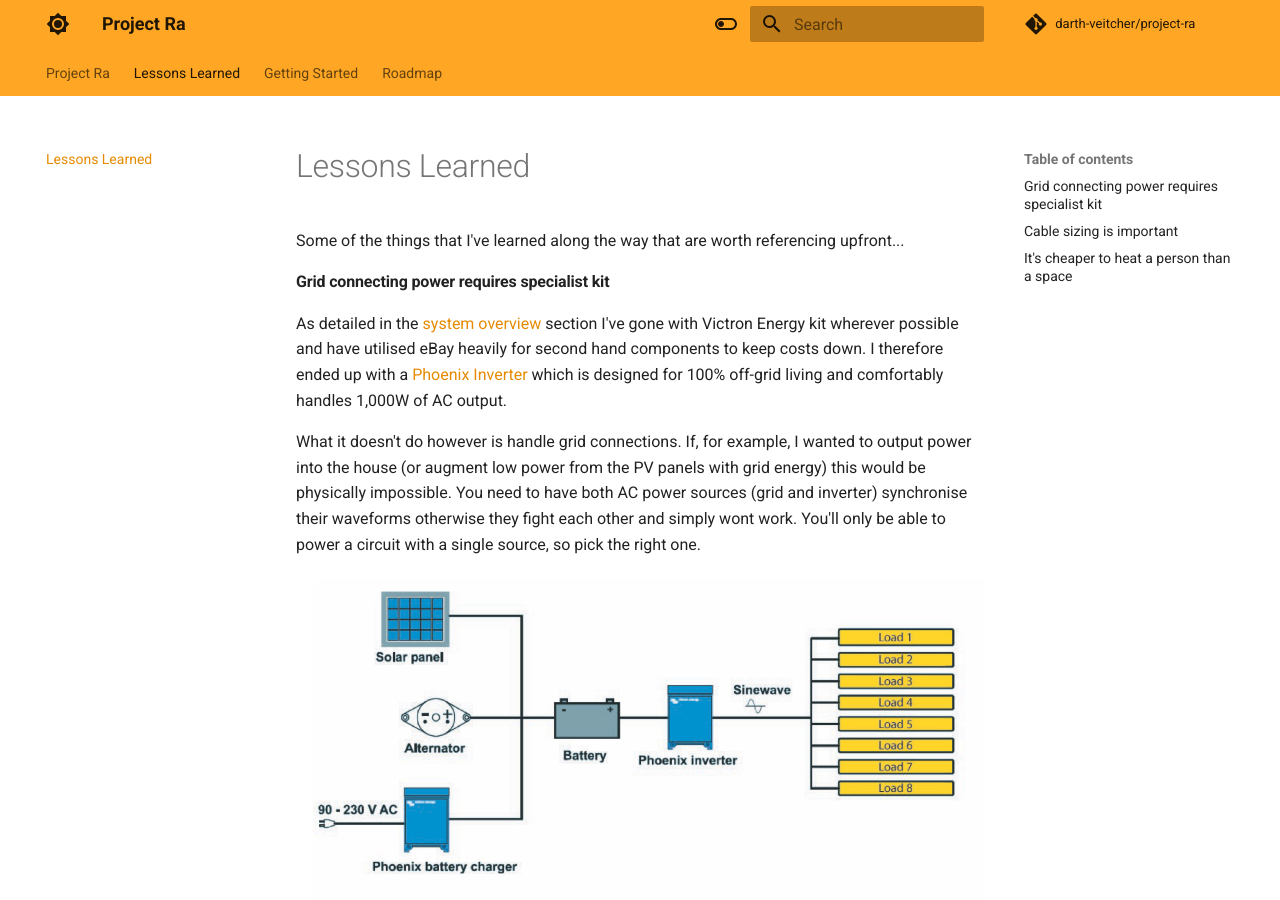
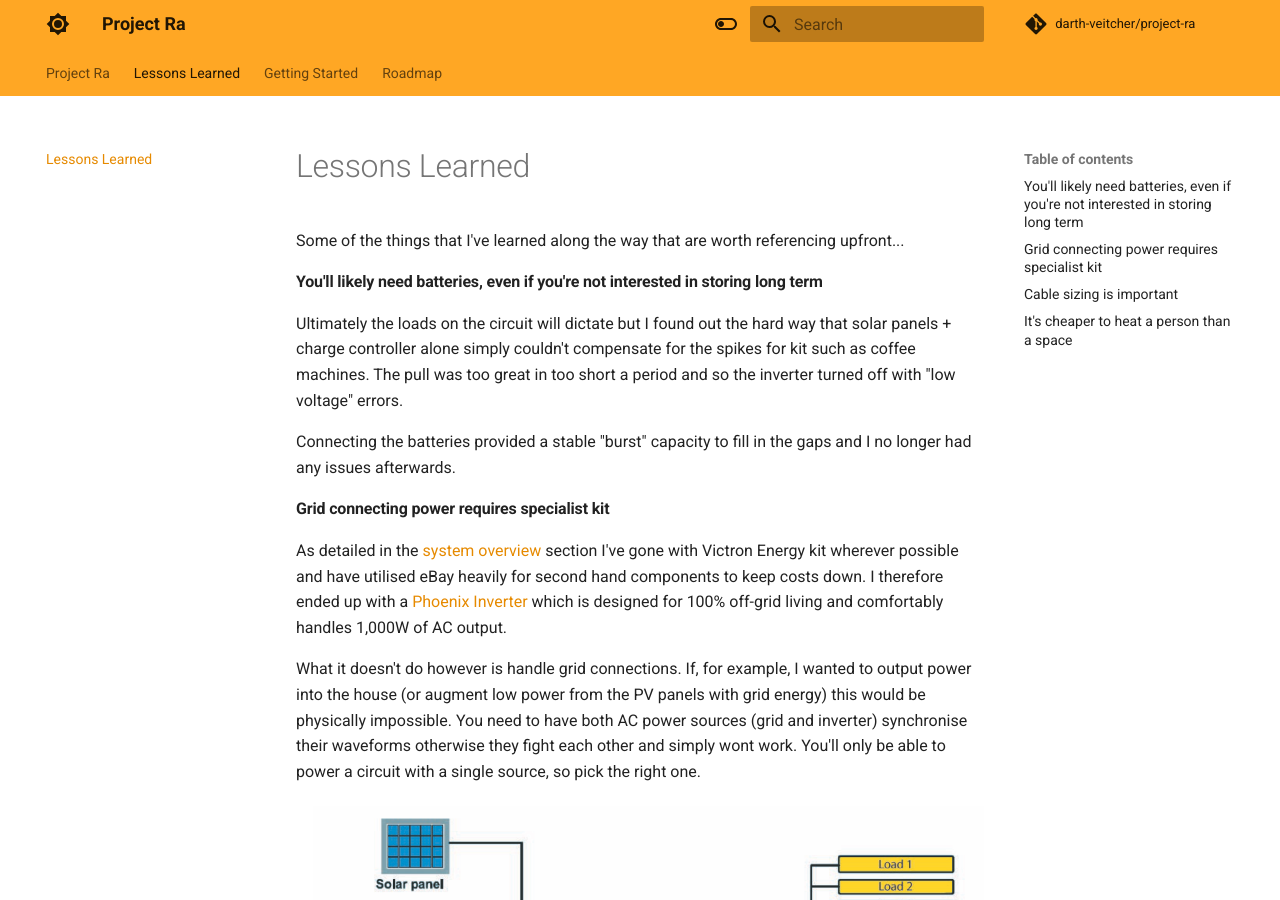
Before and after one commit to darth-veitcher/project-ra, an MkDocs documentation site: the page built from docs/lessons-learned.md, in a window 1280 px wide and 900 px high. Built offline with MkDocs 1.6.1 and Material for MkDocs 9.7.7, drawn with Linux system fonts in a browser that asks for light colours; some web fonts are replaced; comment, search, counter and statistics services are not loaded; the version menu is left out.

Commit message:
update lessons learned

```diff
--- a/docs/lessons-learned.md
+++ b/docs/lessons-learned.md
@@ -1,4 +1,10 @@
 Some of the things that I've learned along the way that are worth referencing upfront...
+
+## You'll likely need batteries, even if you're not interested in storing long term
+
+Ultimately the loads on the circuit will dictate but I found out the hard way that solar panels + charge controller alone simply couldn't compensate for the spikes for kit such as coffee machines. The pull was too great in too short a period and so the inverter turned off with "low voltage" errors.
+
+Connecting the batteries provided a stable "burst" capacity to fill in the gaps and I no longer had any issues afterwards.
 
 ## Grid connecting power requires specialist kit
 
```
